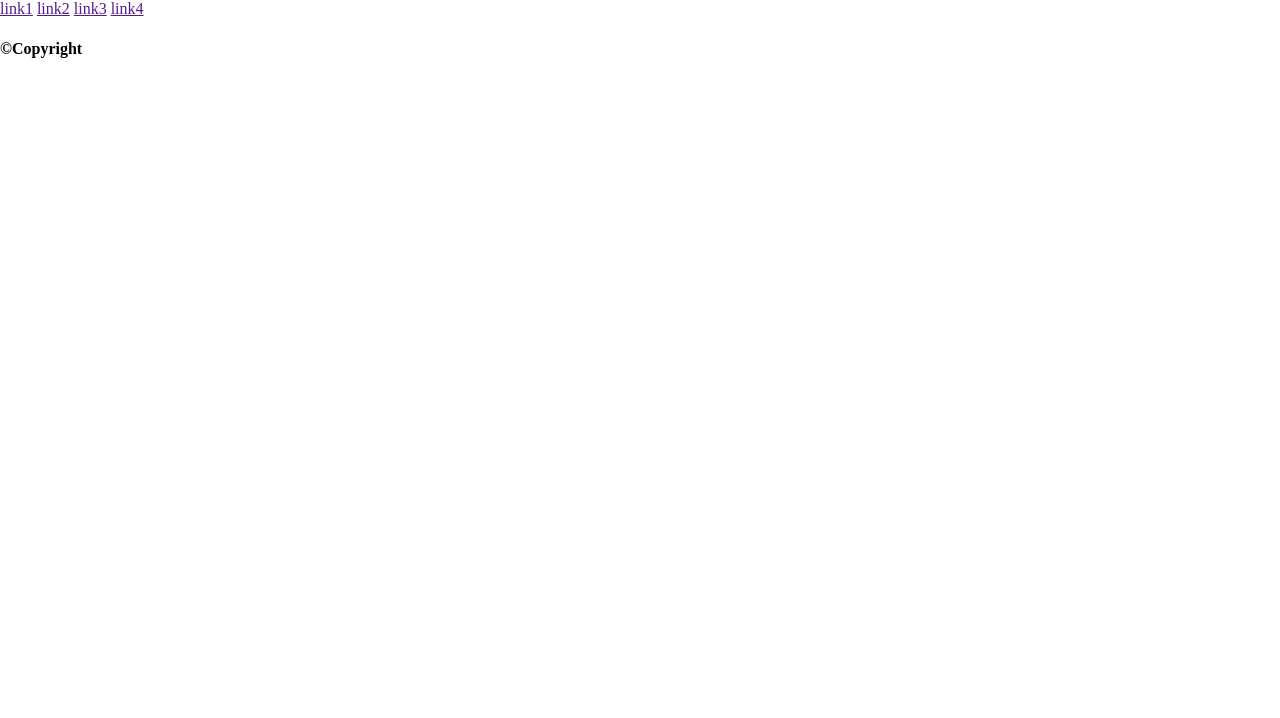
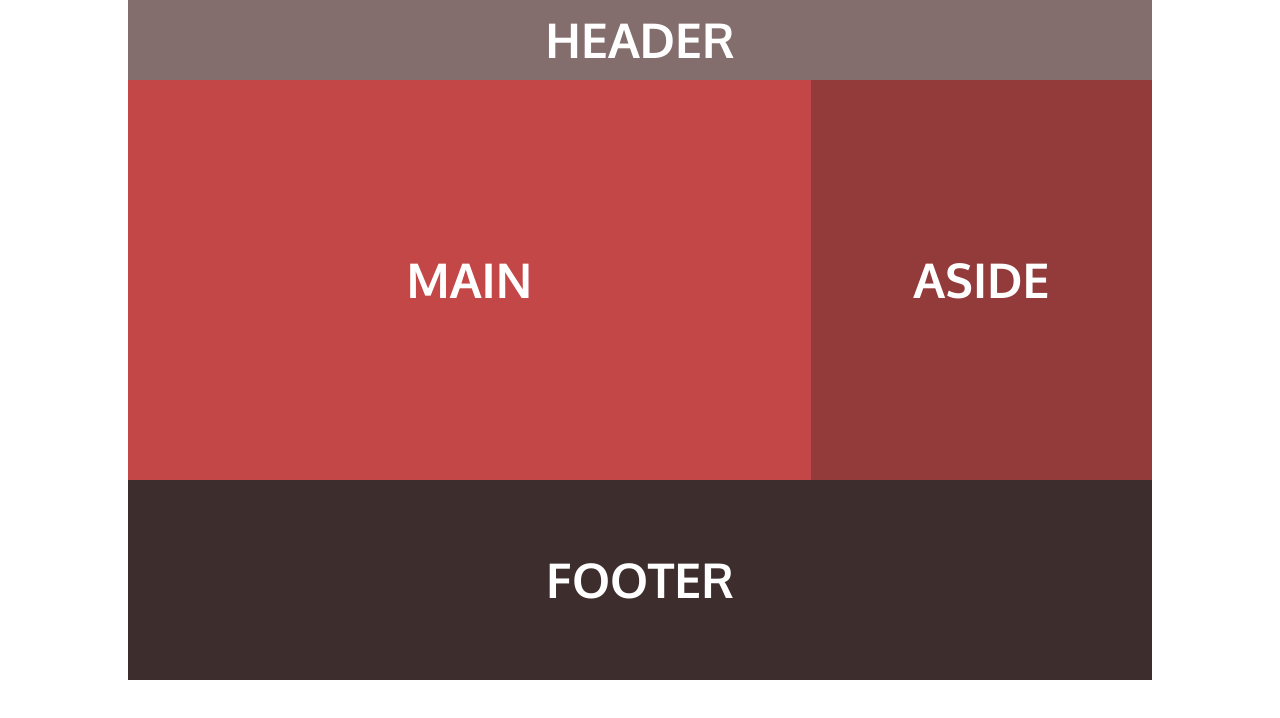
Before and after one commit to FrontEnd-tf/grid, a plain HTML site: page index.html in a window 1280 px wide. Drawn offline with Linux system fonts and the light colour scheme.

Commit message:
Integración inicial de CSS GRID en el flujo de trabajo

```diff
--- a/css/style.css
+++ b/css/style.css
@@ -3,14 +3,55 @@
 /* *********************************** */
 
 /* Tipografía */
-@font-face {
-    font-family: "";
-    src: url("") format("woof2"),
-         url("") format("woof");
+html{
+    font-family: 'Oxygen', sans-serif;
+    font-weight: 400;
 }
 
 /* ******************************** */
 
 /* Colores */
+:root{
+    --color-header: #836D6D;
+    --color-main: #C34747;
+    --color-aside: #933A3A;
+    --color-footer: #3E2D2D;
+}
+/* ******************************** */
 
-/* ******************************** */
+/* Layouts */
+.container {
+    /* Alinear en el centro */
+    /* GRID */
+    display: grid;
+    grid-template-columns: 10% 1fr 1fr 1fr 10%;
+    grid-template-rows: 80px 400px 200px;
+
+    color: white;
+    font-size: 3rem;
+    font-weight: 700;
+}
+
+.container > *{
+    display: flex;
+    justify-content: center;
+    align-items: center;
+}
+
+.container header{
+    background-color: var(--color-header);
+    grid-column: 2/5;
+
+}
+.container main{
+    background-color: var(--color-main);
+    grid-column: 2/4;
+}
+.container aside{
+    background-color: var(--color-aside);
+}
+.container footer{
+    background-color: var(--color-footer);
+    grid-column: 1/3;
+    grid-column: 2/5;
+}
--- a/index.html
+++ b/index.html
@@ -19,6 +19,9 @@
     <link rel="apple-touch-icon" href="icon.png" />
     <!-- Recordar que favicon.ico tiene que estar en el directorio inicial -->
 
+    <!-- Google Fonts -->
+    <link href="https://fonts.googleapis.com/css2?family=Oxygen:wght@400;700&display=swap" rel="stylesheet">
+
     <!-- links de estilos -->
     <link rel="stylesheet" href="css/normalize.css" />
     <link rel="stylesheet" href="css/style.css" />
@@ -27,27 +30,11 @@
     <meta name="theme-color" content="#fafafa" />
   </head>
   <body>
-    <!-- *** ESTRUCTURA SEMÁNTICA *** -->
-    <!-- Header (encabezado de la página, zona superior) -->
-    <header>
-      <!-- nav (el navegador de toda la web) -->
-      <nav>
-        <a href="" class="link1">link1</a>
-        <a href="" class="link2">link2</a>
-        <a href="" class="link3">link3</a>
-        <a href="" class="link4">link4</a>
-      </nav>
-    </header>
-    <!-- Main (centro de la página, zona central) -->
-    <main>
-      <!-- section y article (posibilidades dentro de main) -->
-    </main>
-    <!-- Footer (final de la página, zona inferior) -->
-    <footer>
-      <h4>&copy;Copyright</h4>
-    </footer>
-
-    <!-- *** Google Analytics *** -->
-    <script src="https://www.google-analytics.com/analytics.js" async></script>
+    <div class="container">
+      <header>HEADER</header>
+      <main>MAIN</main>
+      <aside>ASIDE</aside>
+      <footer>FOOTER</footer>
+    </div>
   </body>
 </html>
```
